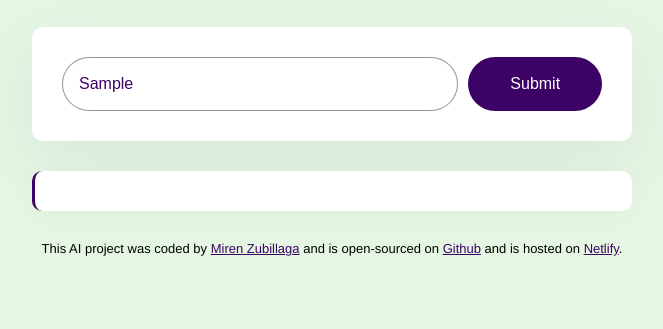
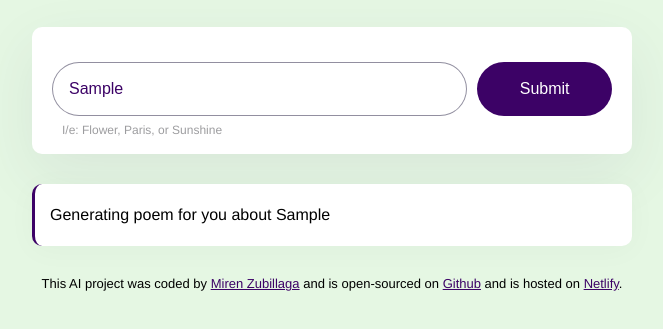
Before and after one commit to mazubillaga/mz-ai-poems-generator, a plain HTML site: page index.html in a window 1280 px wide. Both pictures are taken after typing "Sample" into the empty fields and a click on the input 843 px from the left and 261 px from the top of the page. Shown: the part 177-506 px from the top of the page, without its empty margins (308-971 px from the left). Drawn offline with nearby package versions, Linux system fonts and the light colour scheme; no server answers.

Commit message:
improved the UX

```diff
--- a/index.html
+++ b/index.html
@@ -14,6 +14,7 @@
         <h1>Welcome to the Poem Generator</h1>
       </header>
       <main>
+        <div class="form-container">
           <form id="poem-generator-form">
             <input
               type="text"
@@ -26,7 +27,9 @@
             />
             <input type="submit" class="submit-button" />
           </form>
-        <div class="poem" id="poem"></div>
+          <div class="hint">I/e: Flower, Paris, or Sunshine</div>
+        </div>
+        <div class="poem hidden" id="poem"></div>
       </main>
       <footer>
         This AI project was coded by
--- a/src/java.js
+++ b/src/java.js
@@ -14,7 +14,9 @@ function generatePoem(event) {
     "You are a romantic Poem expert and love to write short poems. Your mission is to generate a 4 line poem in basic html format. Do not show the letters html when typing in basic html format. Make sure to follow the user instructions below";
   let prompt = `User instructions: Generate a poem about ${instructionsInput.value}`;
   let apiUrl = `https://api.shecodes.io/ai/v1/generate?prompt=${prompt}&context=${context}&key=${apiKey}`;
-
+  let poemElement = document.querySelector("#poem");
+  poemElement.classList.remove("hidden");
+  poemElement.innerHTML = `<div class="generating"> Generating poem for you about ${instructionsInput.value}</div>`;
   axios.get(apiUrl).then(displayPoem);
 }
 
--- a/src/style.css
+++ b/src/style.css
@@ -21,12 +21,23 @@ header {
 }
 
 form {
-  padding: 30px;
+  display: flex;
+  margin-top: 20px;
+}
+.hint {
+  line-height: 1.5;
+  font-size: 12px;
+  margin-top: 5px;
+  margin-left: 10px;
+  opacity: 0.6;
+}
+.form-container {
   background-color: white;
+  margin-bottom: 30px;
+  border-radius: 10px;
   box-shadow: 0px 20px 60px rgba(65, 50, 100, 0.08);
-  border-radius: 10px;
-  display: flex;
-  margin-bottom: 30px;
+  padding: 15px 20px;
+  color: #5c5c60;
 }
 .instructions {
   padding: 16px;
@@ -54,14 +65,30 @@ form {
 .poem {
   font-size: 16px;
   background-color: white;
-  padding: 20px;
+  padding: 15px;
   line-height: 2;
   border-left: 3px solid #3c0266;
   box-shadow: 0px 4px 30px 0px rgba(39, 33, 66, 0.03);
   border-radius: 10px;
+}
+.hidden {
+  display: none;
 }
 footer {
   text-align: center;
   font-size: 13px;
   margin-top: 30px;
 }
+@keyframes blink-animation {
+  to {
+    visibility: hidden;
+  }
+}
+@keyframes blink-animation {
+  to {
+    visibility: hidden;
+  }
+}
+.generating {
+  animation: blink-animation 1s steps(5, start) infinite;
+}
```
Lines whose indentation alone changed are shown as unchanged.
